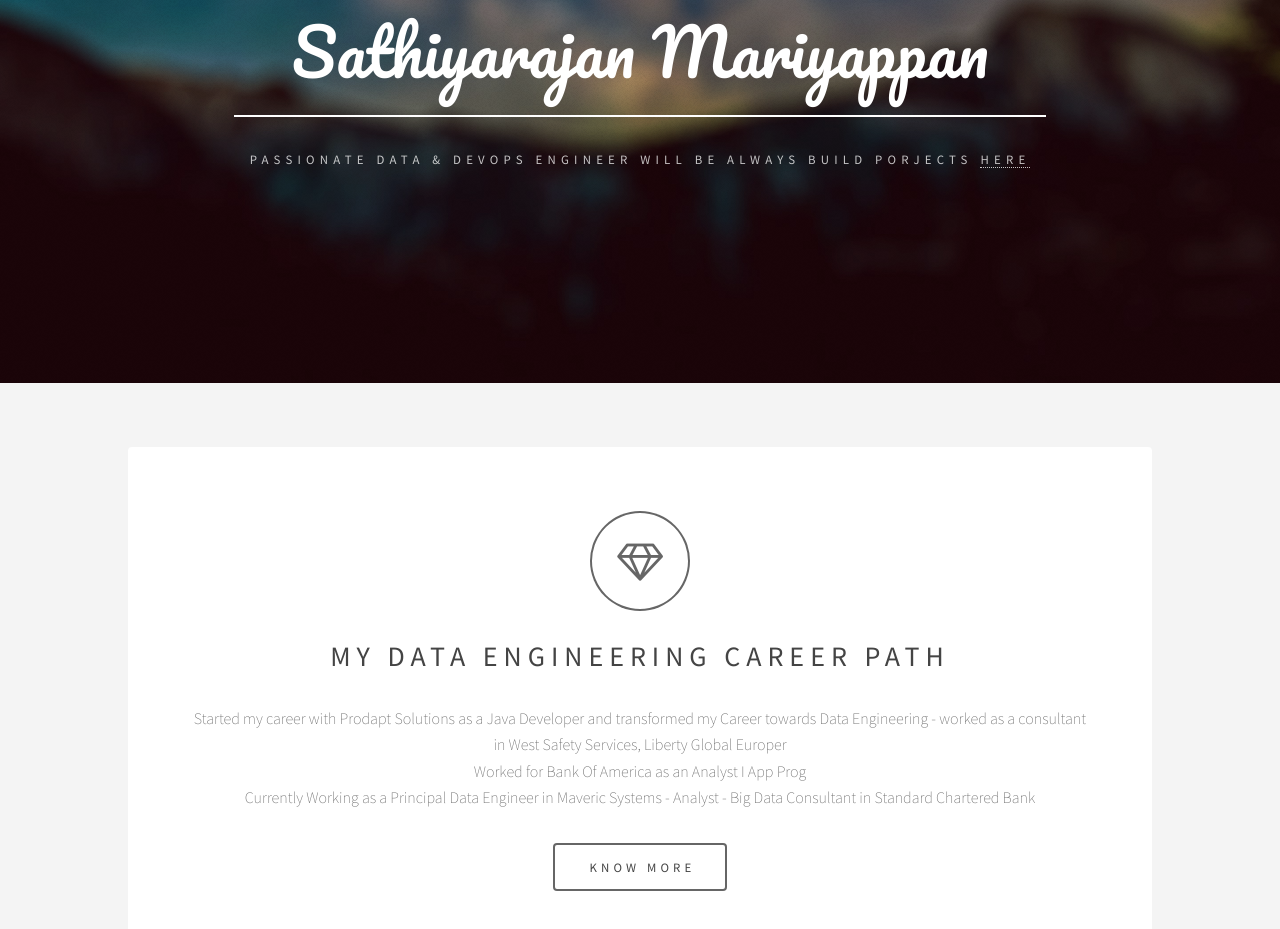
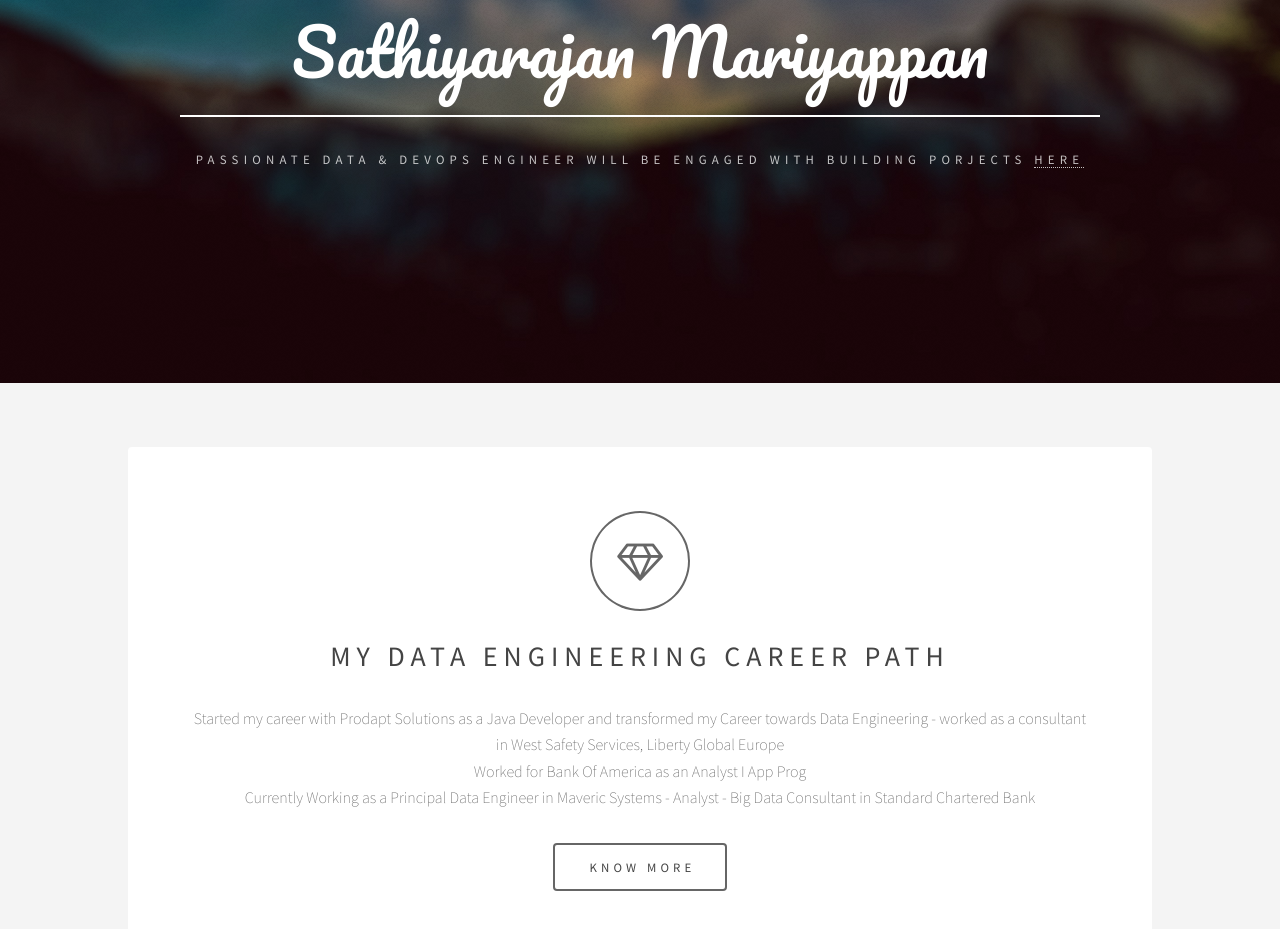
Before and after one commit to Sathiyarajan/sathyadev.github.io, a plain HTML site: page index.html in a window 1280 px wide. Shown: the part 217-1146 px from the top of the page. Drawn offline with Linux system fonts and the light colour scheme.

Commit message:
Updated
Updated

```diff
--- a/index.html
+++ b/index.html
@@ -17,7 +17,7 @@
 			<header id="header" class="alt">
 				<div class="inner">
 					<h1>Sathiyarajan Mariyappan</h1>
-					<p>Passionate Data & Devops Engineer will be always build porjects <a href="https://github.com/Sathiyarajan/dnk">here</a></p>
+					<p>Passionate Data & Devops Engineer will be engaged with building porjects <a href="https://github.com/Sathiyarajan/dnk">here</a></p>
 				</div>
 			</header>
 
@@ -28,7 +28,7 @@
 					<section id="intro" class="main">
 						<span class="icon fa-diamond major"></span>
 						<h2>My Data Engineering Career path</h2>
-						<p>Started my career with Prodapt Solutions as a Java Developer and transformed my Career towards Data Engineering - worked as a consultant in West Safety Services, Liberty Global Europer<br />
+						<p>Started my career with Prodapt Solutions as a Java Developer and transformed my Career towards Data Engineering - worked as a consultant in West Safety Services, Liberty Global Europe<br />
 						Worked for Bank Of America as an Analyst I App Prog <br />
 						Currently Working as a Principal Data Engineer in Maveric Systems - Analyst - Big Data Consultant in Standard Chartered Bank</p>
 						<ul class="actions">
```
